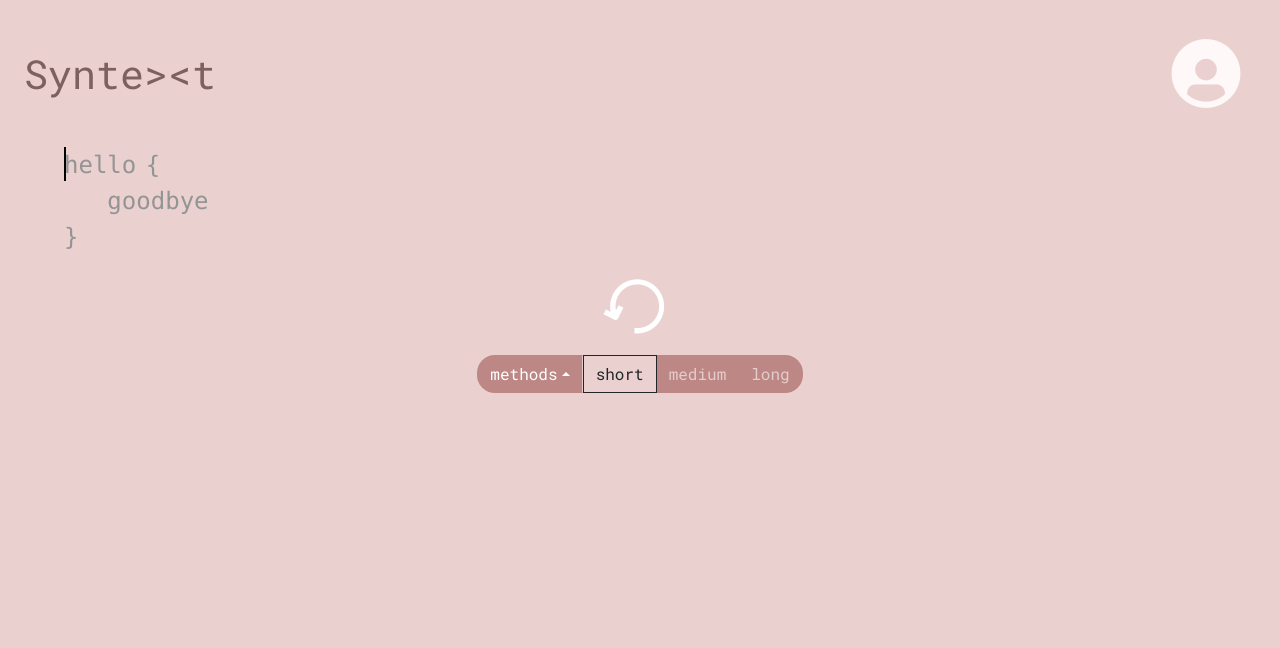
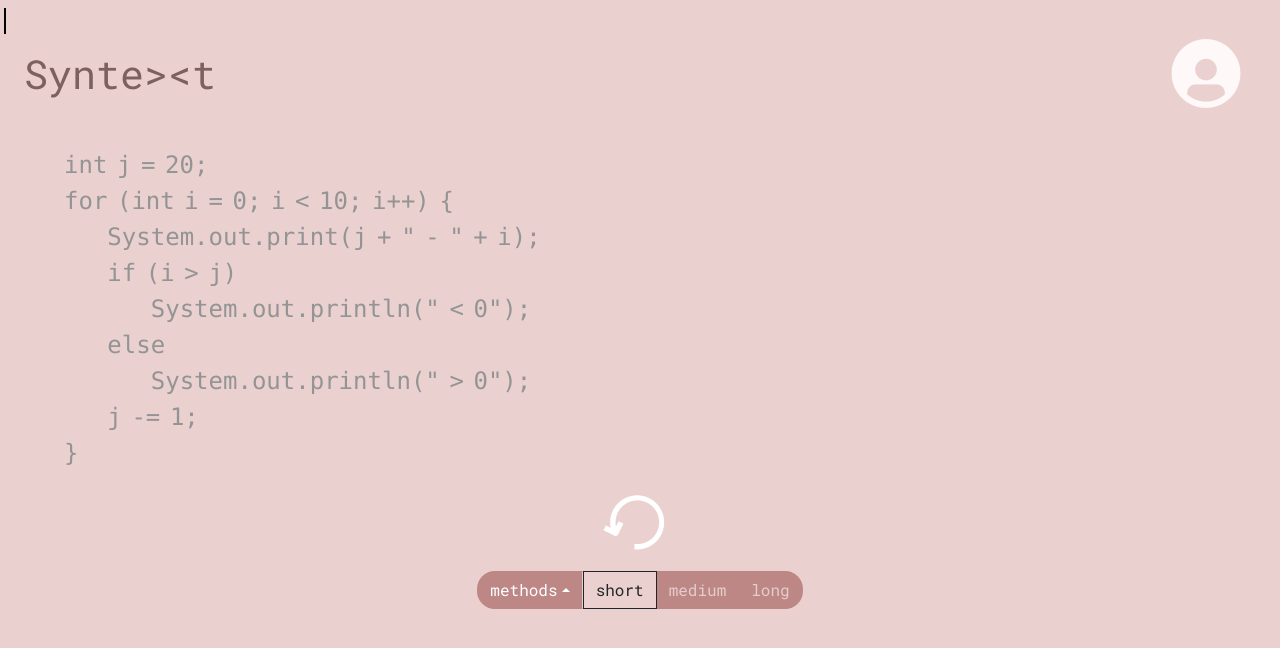
Before and after one commit to hcp-uw/syntext, a React (Create React App) app in the folder client/: page / in a window 1280 px wide. Shown: the top 648 px of the page. Built offline with nearby package versions, Linux system fonts and the light colour scheme.

Commit message:
fixed cursor

```diff
--- a/client/src/App.js
+++ b/client/src/App.js
@@ -20,17 +20,17 @@ const App = () => {
 		id: 1,
 		SnippetType:'FOR_LOOP',
 		length: 'LONG',
-		// data: ['int j = 20;',
-		// 				'for (int i = 0; i < 10; i++) {',
-		// 				'	System.out.print(j + " - " + i);',
-		// 				'	if (i > j)',
-		// 				'		System.out.println(" < 0");',
-		// 				'	else',
-		// 				'		System.out.println(" > 0");',
-		// 				'	j -= 1;',
-		// 				'}'
-		// 		]
-		data: exdata
+		data: ['int j = 20;',
+						'for (int i = 0; i < 10; i++) {',
+						'	System.out.print(j + " - " + i);',
+						'	if (i > j)',
+						'		System.out.println(" < 0");',
+						'	else',
+						'		System.out.println(" > 0");',
+						'	j -= 1;',
+						'}'
+				]
+		// data: exdata
 	}
 
 
--- a/client/src/components/Cursor/Cursor.css
+++ b/client/src/components/Cursor/Cursor.css
@@ -1,10 +1,11 @@
 .cursor {
-  height: 1.4em;
+  height: 1.6em;
   width: 1.5px;
   /* border-radius: 10% 10%; */
   background-color: black;
   position: absolute;
-  padding-top: 0.1em;
+  margin-top: 0.5em;
+  margin-left: 0.25em;
   left: 0;
   top: 0;
   transition: cubic-bezier(0.075, 0.82, 0.165, 1) 0.05s;
--- a/client/src/components/Cursor/Cursor.js
+++ b/client/src/components/Cursor/Cursor.js
@@ -2,29 +2,35 @@ import stylesheet from "./Cursor.css"
 import React, { useState, useEffect } from 'react';
 
 const Cursor = (props) => {
-  const { letterIndex, currWord } = props;
+  const { userInput, currWord } = props;
 
   useEffect(() => {
+    console.log('inside cursor effect')
+
     return () => {
       let activeWord = document.querySelector('.active');
       let letter = document.querySelector('.cursorPos');
+
+      console.log('activeWord: ', activeWord);
+      console.log('letter: ', letter);
 
       if (activeWord === null) {
         return;
       } else if (letter !== null) {
         moveCursor(letter.getBoundingClientRect());
+        console.log('letter position: ', letter.getBoundingClientRect());
       } else if (letter === null) {
         moveCursor(activeWord.querySelector('div').getBoundingClientRect(), true);
       }
     }
-  }, [letterIndex, currWord])
+  }, [userInput, currWord])
 
   function moveCursor (position, check) {
     let cursorEl = document.querySelector('.cursor');
     resetCursorBlinkAnimation(cursorEl);
 
     if (document.querySelector('.cursorPos') !== null && document.querySelector('.cursorPos').innerHTML === '	') { // We are after a tab character
-      cursorEl.style.left = (position.left + 25) + 'px';
+      cursorEl.style.left = (position.left + 34) + 'px';
       cursorEl.style.top = (position.top - 2.5) + 'px';
     } else if (!check) { // Normal letter
       cursorEl.style.left = (position.left + 8) + 'px';
--- a/client/src/components/TextArea/TextArea.js
+++ b/client/src/components/TextArea/TextArea.js
@@ -2,7 +2,6 @@ import React, { useState, useEffect } from 'react';
 import ReactDOM from 'react-dom/client';
 import { atEndOfLine, atEndOfWord, currWordHasMistake, allowedToOverflow } from '../inputValidation'
 import Cursor from '../Cursor/Cursor';
-import Col from "react-bootstrap/Col";
 import stylesheet from './TextArea.css'
 
 
@@ -153,16 +152,19 @@ export default function TextArea(props) {
 		}
 		// Tab key handler
 		else if (event.key === 'Tab') {
-			if (currWord[letterIndex.current + 1] === '	') {
+			console.log('currWord letterIndex:', currWord[(letterIndex.current)])
+			if (currWord[letterIndex.current] === '\t') {
+				console.log('tab was pressed')
 				setUserInput(userInput.concat('\t'));
 			}
 			event.preventDefault();
 		}
 		// Backspace key handler
 		else if (event.key === 'Backspace') {
-			letterIndex.current -= 2;
-			setUserInput(userInput.substring(0, userInput.length - 1));
-
+			if (letterIndex.current >= 1) {
+				letterIndex.current -= 2;
+				setUserInput(userInput.substring(0, userInput.length - 1));
+			}
 			event.preventDefault();
 		}
 	}
@@ -189,11 +191,13 @@ export default function TextArea(props) {
 	});
 
 	return (
+		<>
+			<Cursor userInput={userInput} currWord={currWord}/>
+			<div className={'text-area-container'}>
+				<input value={userInput} onKeyDown={handleSpecialKey} onChange={handleChange}></input>
+				{renderedLines}
 
-		<div className={'text-area-container'}>
-			<input value={userInput} onKeyDown={handleSpecialKey} onChange={handleChange}></input>
-			{renderedLines}
-			<Cursor letterIndex={letterIndex} currWord={currWord}/>
-		</div>
+			</div>
+		</>
 	);
 }
```
Also changed, not shown: client/src/Components/GameSummary/GameSummary.css (added), client/src/Components/GameSummary/GameSummary.js (added), 1 other file (tests, documents, lock files or other folders).
